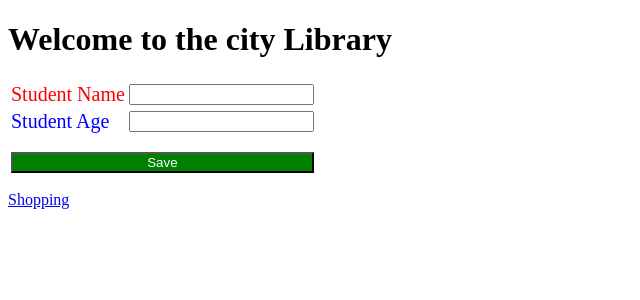
After one commit to Vishwaschandrasekara5/Library-Management-System, a Django app: template libms_portal/libms_app/templates/index_old.html in a window 1280 px wide. The commit adds this page. Shown: the top 300 px of the page, without its empty margins (0-640 px from the left). Run offline with Django 5.2, Linux system fonts and the light colour scheme; the template is opened without the code that fills it, so the values that code supplies are empty.

Commit message:
update index.html

```diff
--- /dev/null
+++ b/libms_portal/libms_app/templates/index_old.html
@@ -0,0 +1,52 @@
+<!DOCTYPE html>
+<html lang="en">
+<head>
+    <meta charset="UTF-8">
+    <meta name="viewport" content="width=device-width, initial-scale=1.0">
+    <title>Library Information Management</title>
+</head>
+<style>
+    .my_label{
+        color: red;
+        font-size: 20px;
+    }
+
+    .my_secondary_label{
+        color: blue;
+        font-size: 20px;
+    }
+</style>
+<body>
+
+
+
+
+   <h1>Welcome to the city Library</h1>
+
+    <form action="/save" method="post">
+
+     {% csrf_token %}
+
+     <table >
+        <tbody>
+            <tr>
+                <td><label class="my_label" >Student Name</label></td>
+                <td><input type="text" name="student_name"></td>
+            </tr>
+            <tr>
+                <td><label class="my_secondary_label" >Student Age</label></td>
+                <td><input type="text" name="student_age"></td>
+            </tr>
+             <tr>
+                <td colspan="2"><button style="background:green; display: block; margin-top: 15px; margin-bottom: 15px; width:100%; color: white;" type="submit">Save</button></td>
+            </tr>
+        </tbody>
+     </table>
+
+
+    </form>
+
+
+   <a href="/shop">Shopping</a>
+</body>
+</html>
```
Also changed, not shown: libms_portal/libms_app/templates/index.html (+11 -19 lines).
